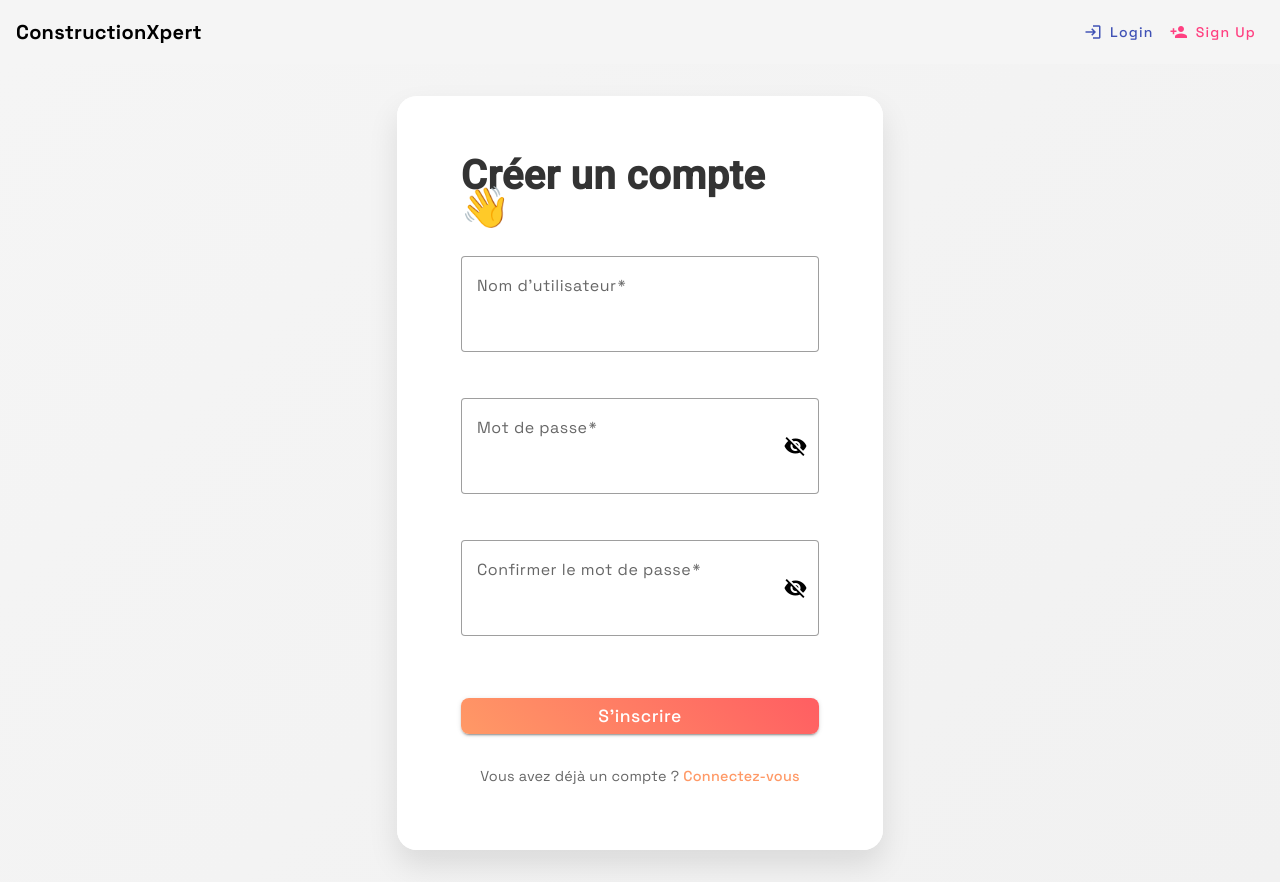
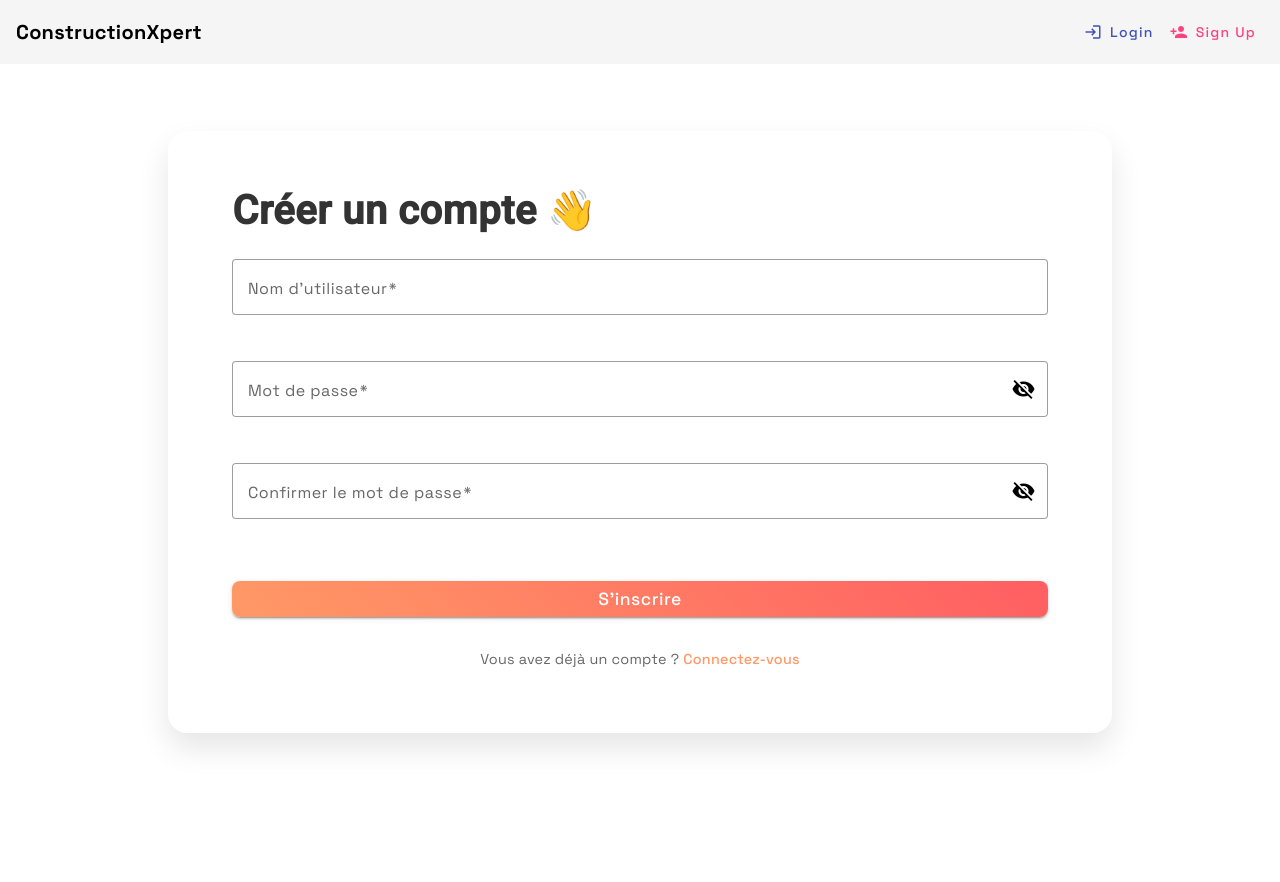
Before and after one commit to THSK4U/ConstructionXpert, an Angular app: page /Register in a window 1280 px wide. After the commit the page ends 800 px from the top, so only its background shows below. Built offline with nearby package versions, Linux system fonts and the light colour scheme.

Commit message:
Quelques modifications sur Signup

```diff
--- a/src/app/authentication/signin/signin.component.scss
+++ b/src/app/authentication/signin/signin.component.scss
@@ -1,10 +1,14 @@
 .login-container {
-  min-height: 100vh;
-  background: linear-gradient(135deg, #f5f5f5 0%, #f1f1f1 100%);
+  min-height: 92vh;
   display: flex;
   align-items: center;
   justify-content: center;
   padding: 2rem;
+  background-image: url("/assets/construction jacket.png");
+  background-size: 80vh;
+  background-repeat: no-repeat;
+  background-position: right;
+
 
   mat-card {
     max-width: 1000px;
@@ -53,7 +57,6 @@
         input {
           font-size: 1rem;
           width: 200px;
-          padding: 20px 20px;
           background: white;
         }
 
--- a/src/app/authentication/signin/signin.component.ts
+++ b/src/app/authentication/signin/signin.component.ts
@@ -39,6 +39,7 @@ export class SigninComponent implements OnInit {
         (data: AuthResponse) => {
             this.tokenService.token = data.token as string;
             console.log('Login successful:', data);
+            this.router.navigate(['/project']);
         },
         (error) => {
           const errorMsg = error.error?.message || 'Login failed. Please try again.';
--- a/src/app/authentication/signup/signup.component.scss
+++ b/src/app/authentication/signup/signup.component.scss
@@ -1,6 +1,5 @@
 .register-container {
-  min-height: 100vh;
-  background: linear-gradient(135deg, #f5f5f5 0%, #f1f1f1 100%);
+  min-height: 92vh;
   display: flex;
   align-items: center;
   justify-content: center;
@@ -11,8 +10,6 @@
     border-radius: 20px;
     overflow: hidden;
     box-shadow: 0 15px 30px rgba(0, 0, 0, 0.1);
-    width: 40%;
-
 
     .register-left {
       padding: 3rem;
@@ -54,7 +51,6 @@
         input {
           font-size: 1rem;
           width: 200px;
-          padding: 20px 20px;
           background: white;
         }
 
--- a/src/app/authentication/signup/signup.component.ts
+++ b/src/app/authentication/signup/signup.component.ts
@@ -10,7 +10,7 @@ import {UserDto} from "../../services/models/user-dto";
   templateUrl: './signup.component.html',
   styleUrls: ['./signup.component.scss']
 })
-export class SignupComponent implements OnInit {
+export class SignupComponent {
   registerForm: FormGroup;
   hidePassword = true;
   hideConfirmPassword = true;
@@ -27,8 +27,6 @@ export class SignupComponent implements OnInit {
     }, { validator: this.checkPasswords });
   }
 
-  ngOnInit(): void {
-  }
 
   checkPasswords(group: FormGroup) {
     const password = group.get('password')?.value;
@@ -38,7 +36,6 @@ export class SignupComponent implements OnInit {
 
   onSubmit() {
     if (this.registerForm.valid) {
-      console.log('Formulaire d\'inscription soumis', this.registerForm.value);
       this.service.register(this.registerForm.value).subscribe(
         (data: UserDto) => {
           console.log('Login successful:', data);
--- a/src/styles.scss
+++ b/src/styles.scss
@@ -5,3 +5,6 @@
   box-sizing: border-box;
   font-family: "Space Grotesk", sans-serif;
 }
+
+html, body { height: 100%; }
+body { margin: 0; font-family: Roboto, "Helvetica Neue", sans-serif; }
```
